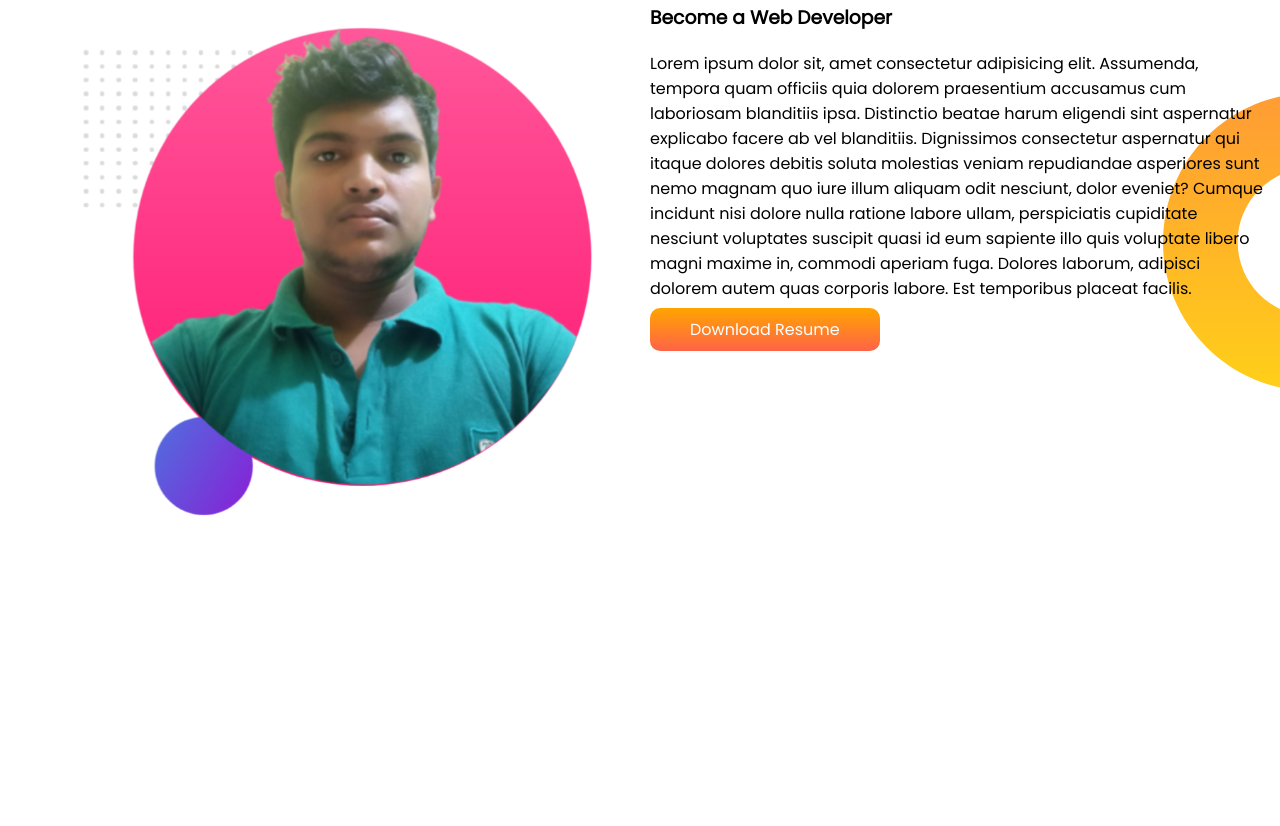
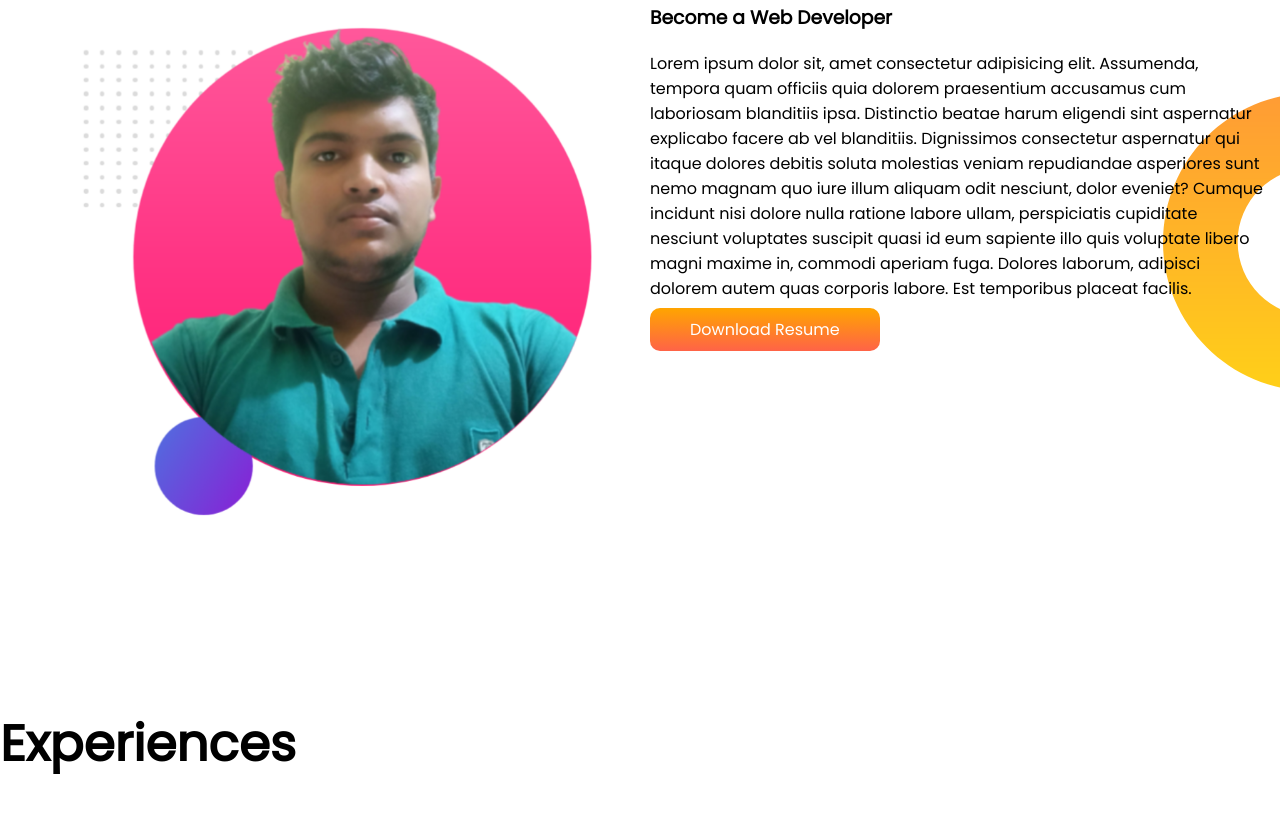
Before and after one commit to Abuhamza-Islam/personal-portfolio, a plain HTML site: page index.html in a window 1280 px wide. Shown: the part 829-1655 px from the top of the page. Before the commit the page ends 1494 px from the top, so only its background shows below. Drawn offline with Linux system fonts and the light colour scheme.

Commit message:
another section added and not found corner why thats cheaking

```diff
--- a/index.html
+++ b/index.html
@@ -46,6 +46,9 @@
             <a href="www.facebook.com" target="_blank" class="link-btn">Download Resume</a>
         </div>
     </section>
+    <section class="experience-area">
+        <h1>Experiences</h1>
+    </section>
 
 
 </body>
--- a/style.css
+++ b/style.css
@@ -52,3 +52,5 @@ button {
     background-repeat: no-repeat;
     background-position: right;
 }
+
+.experience-area {}
```
